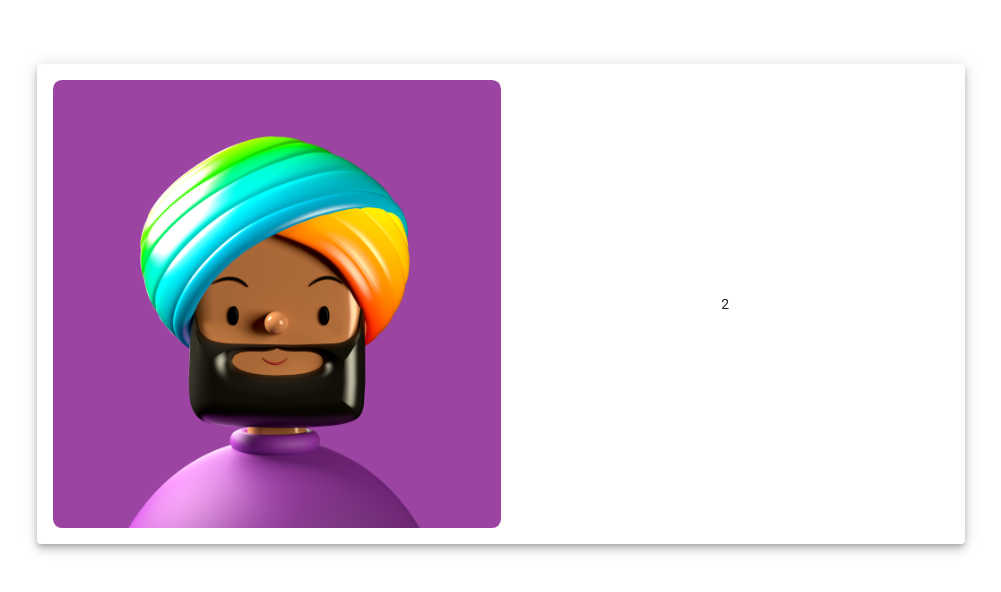
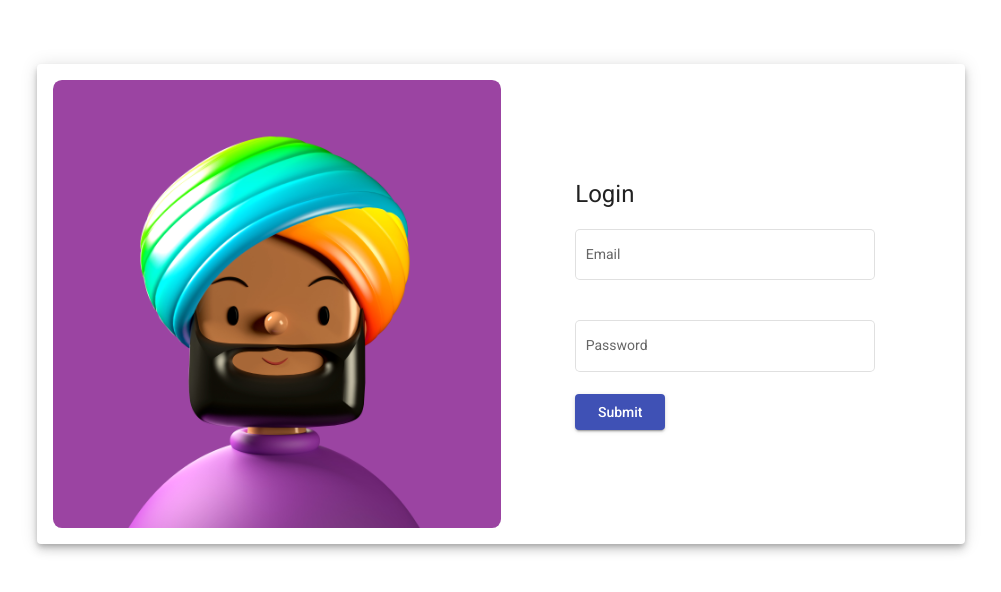
Before and after one commit to opticSquid/hall-booking-frontend, an Angular app: page /login in a window 1280 px wide. Shown: the top 592 px of the page, without its empty margins (139-1140 px from the left). Built offline with nearby package versions, Linux system fonts and the light colour scheme.

Commit message:
Login Page done

```diff
--- a/src/app/components/login/login.component.css
+++ b/src/app/components/login/login.component.css
@@ -9,3 +9,12 @@
   height: 100%;
   border-radius: 2%;
 }
+.login-form {
+  min-width: 300px;
+}
+.login-matField {
+  width: 100%;
+}
+.submit-button{
+  width: 30%;
+}
--- a/src/app/components/login/login.component.html
+++ b/src/app/components/login/login.component.html
@@ -1,8 +1,34 @@
+<div class="container">
   <mat-card class="card" [class.mat-elevation-z6]="true">
     <mat-grid-list cols="2" rowHeight="1:1">
       <mat-grid-tile>
         <img [src]="imagePath" class="login-image" />
       </mat-grid-tile>
-    <mat-grid-tile>2</mat-grid-tile>
+      <mat-grid-tile>
+        <div>
+          <div class="mat-headline">Login</div>
+          <form class="form-control login-form">
+            <mat-form-field
+              appearance="outline"
+              class="form-group login-matField"
+            >
+              <mat-label for="Email">Email</mat-label>
+              <input matInput id="Email" type="email" name="email" />
+            </mat-form-field>
+            <pre></pre>
+            <mat-form-field
+              appearance="outline"
+              class="form-group login-matField"
+            >
+              <mat-label for="Password">Password</mat-label>
+              <input matInput id="Password" type="password" name="password" />
+            </mat-form-field>
+            <button mat-raised-button color="primary" class="submit-button">
+              Submit
+            </button>
+          </form>
+        </div>
+      </mat-grid-tile>
     </mat-grid-list>
   </mat-card>
+</div>
--- a/src/app/material/material.module.ts
+++ b/src/app/material/material.module.ts
@@ -4,12 +4,17 @@ import { MatIconModule } from '@angular/material/icon';
 import { MatGridListModule } from '@angular/material/grid-list';
 import { MatButtonModule } from '@angular/material/button';
 import { MatCardModule } from '@angular/material/card';
+import { MatFormFieldModule } from '@angular/material/form-field';
+import { MatInputModule } from '@angular/material/input';
+
 const materialModules = [
   MatToolbarModule,
   MatIconModule,
   MatGridListModule,
   MatButtonModule,
   MatCardModule,
+  MatFormFieldModule,
+  MatInputModule,
 ];
 
 @NgModule({
```
Also changed, not shown: src/app/app.module.ts (+9 -1 lines). Lines whose indentation alone changed are shown as unchanged.
